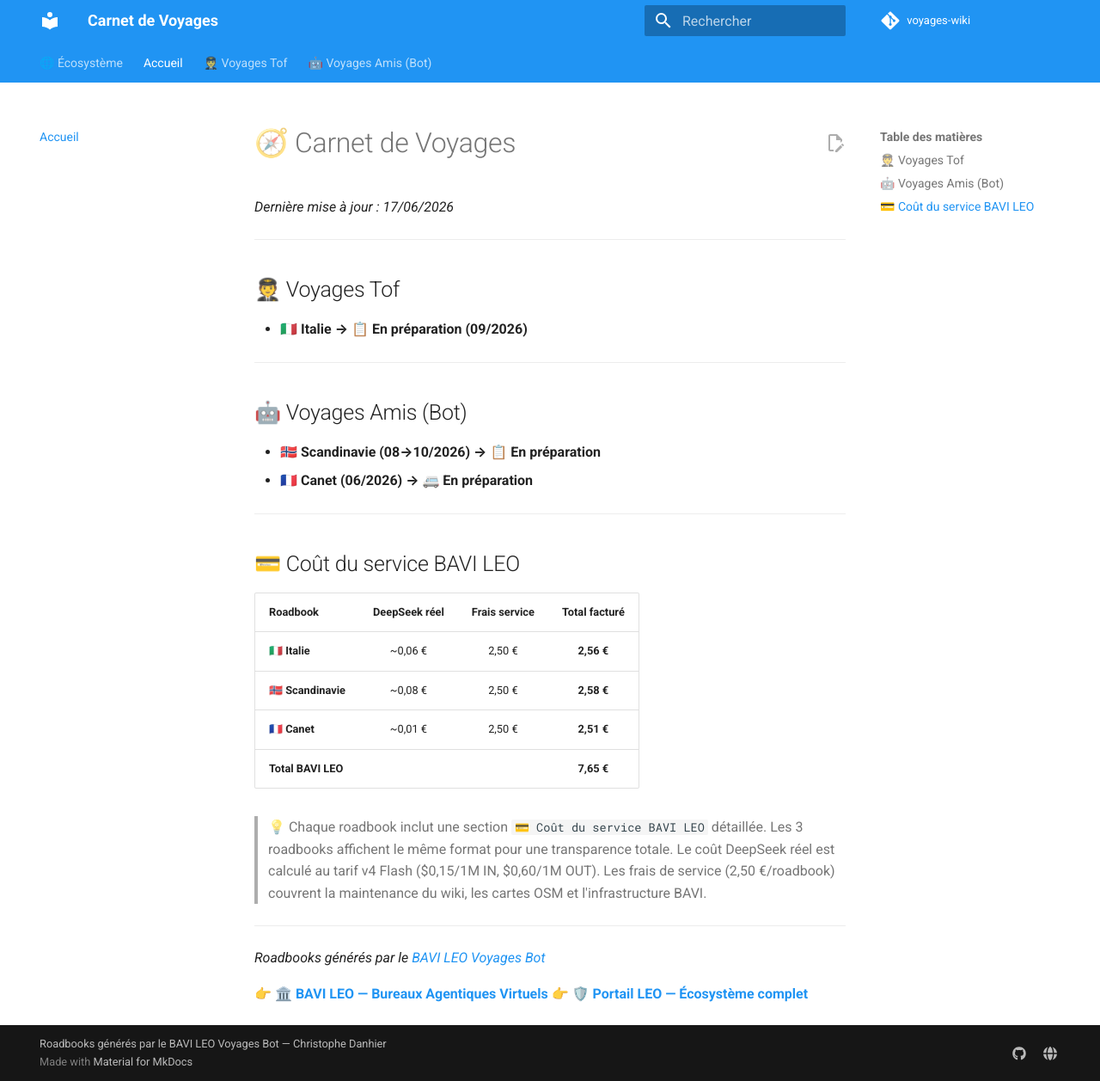
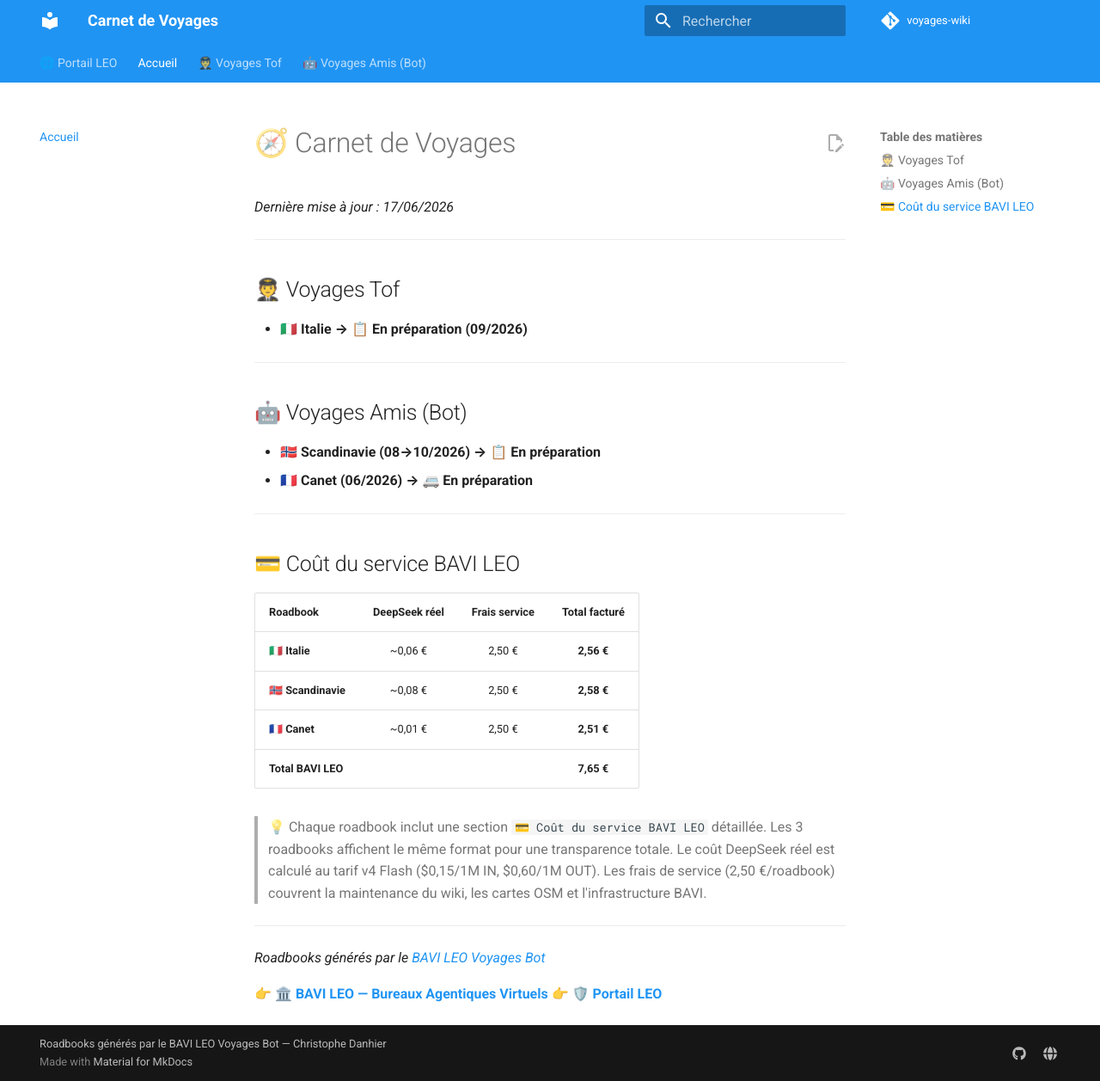
Before and after one commit to christophedanhier-hash/voyages-wiki, an MkDocs documentation site: the page built from docs/index.md, in a window 1280 px wide and 1257 px high. Shown: the whole window at 86% size. Built offline with MkDocs 1.6.1 and Material for MkDocs 9.7.7, drawn with Linux system fonts in a browser that asks for light colours; comment, search, counter and statistics services are not loaded.

Commit message:
fix: Écosystème → Portail LEO dans nav et footer

```diff
--- a/docs/index.md
+++ b/docs/index.md
@@ -33,4 +33,4 @@
 *Roadbooks générés par le [BAVI LEO Voyages Bot](https://github.com/christophedanhier-hash/BAVI_LEO)*
 
 👉 **[🏛️ BAVI LEO — Bureaux Agentiques Virtuels](https://christophedanhier-hash.github.io/BAVI_LEO/)**
-👉 **[🛡️ Portail LEO — Écosystème complet](https://christophedanhier-hash.github.io/hermes-wiki/)**
+👉 **[🛡️ Portail LEO](https://christophedanhier-hash.github.io/hermes-wiki/)**
--- a/mkdocs.yml
+++ b/mkdocs.yml
@@ -23,7 +23,7 @@ theme:
     - content.action.edit
 
 nav:
-  - 🌐 Écosystème:
+  - 🌐 Portail LEO:
     - 🛡️ Portail LEO: https://christophedanhier-hash.github.io/hermes-wiki/
     - 🏛️ BAVI LEO: https://christophedanhier-hash.github.io/BAVI_LEO/
     - 🔭 Wiki OCA: https://christophedanhier-hash.github.io/wiki-oca/
```
